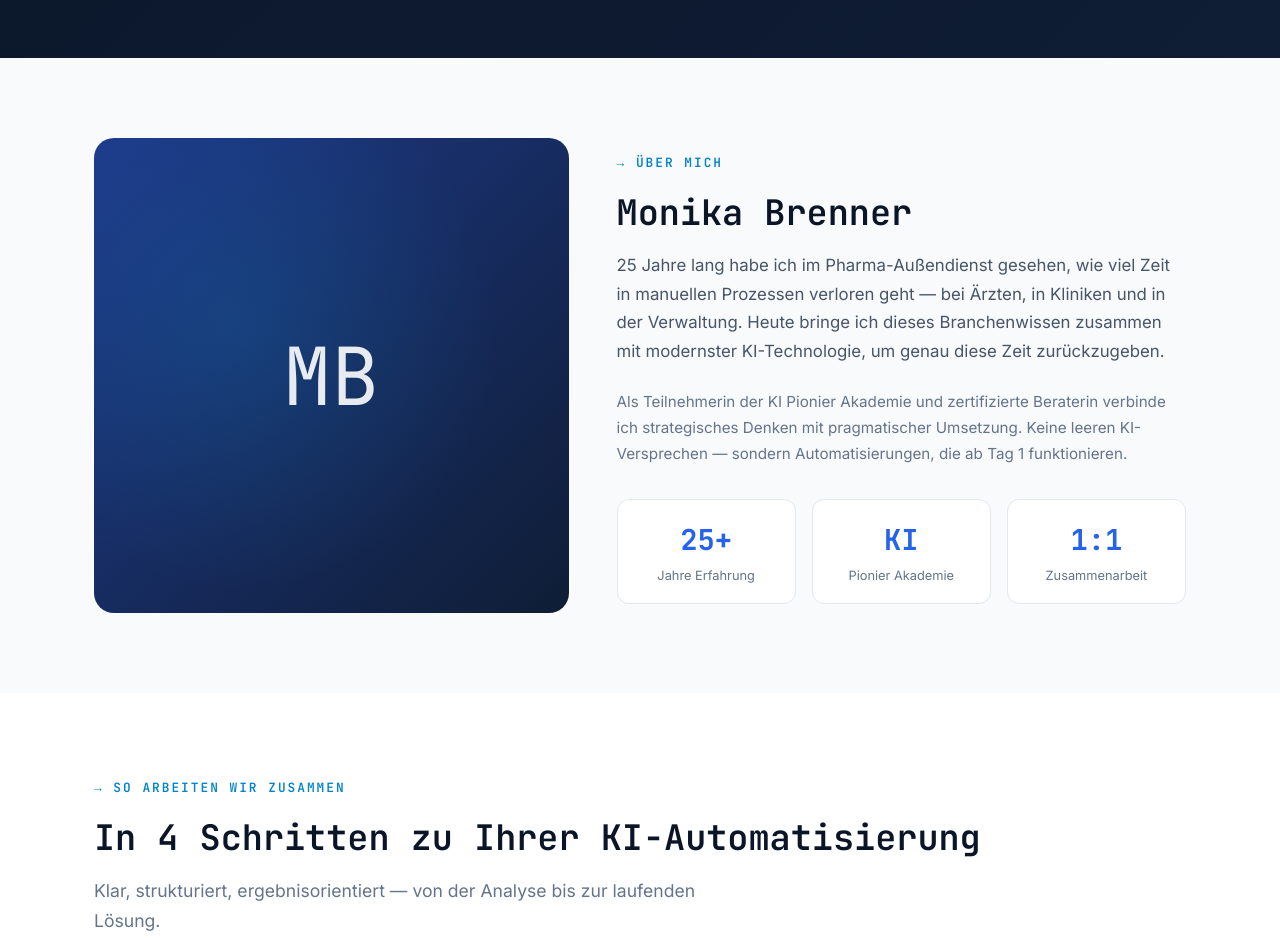
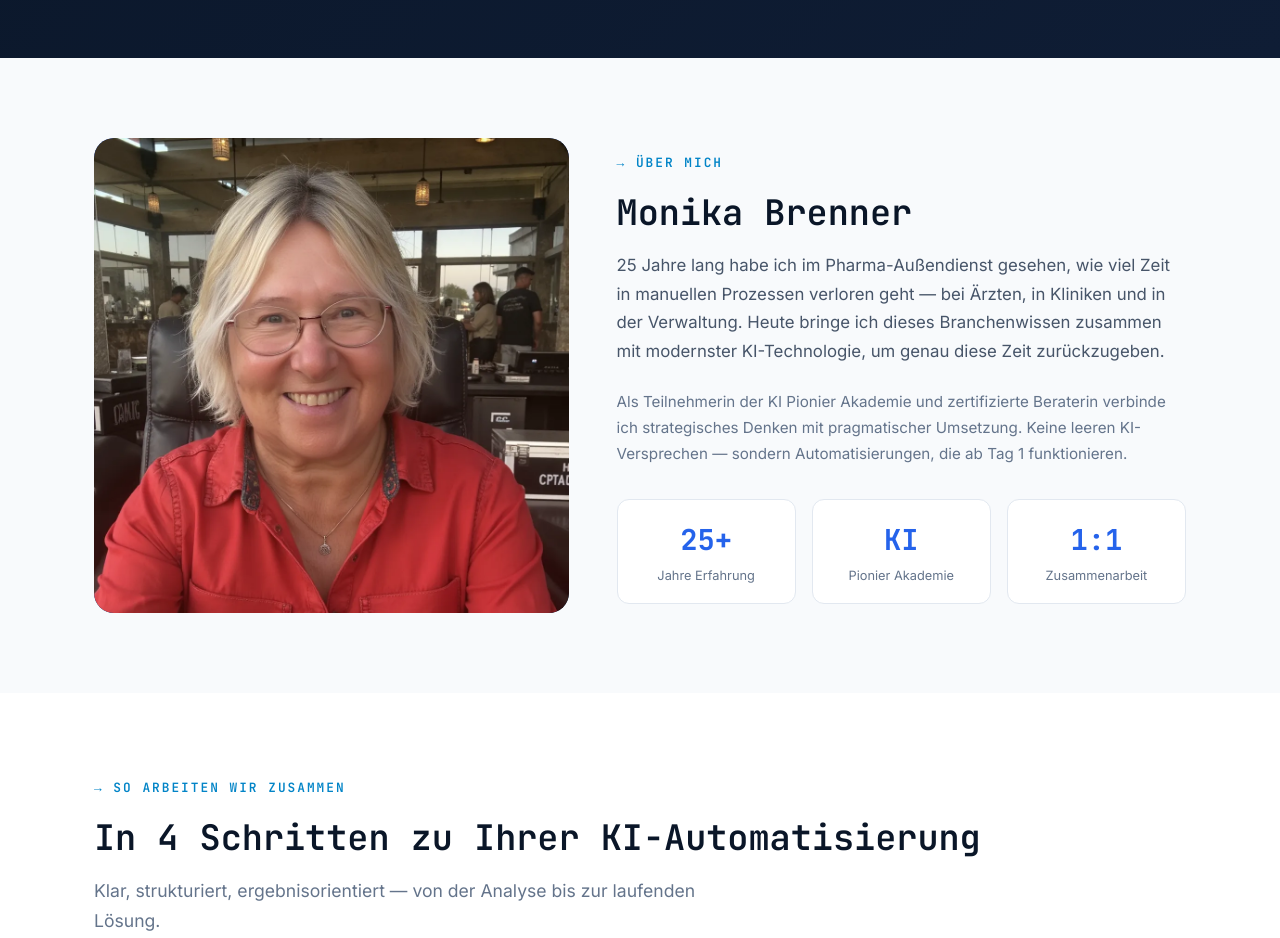
Before and after one commit to brenner-max/homepage, a plain HTML site: page index.html in a window 1280 px wide. Shown: the part 2900-3838 px from the top of the page. Drawn offline with Linux system fonts and the light colour scheme.

Commit message:
Foto KI_1 in Über mich Bereich eingebunden

```diff
--- a/index.html
+++ b/index.html
@@ -292,7 +292,7 @@ footer{background:var(--blue-950);color:var(--blue-200);padding:3rem 0 1.5rem}
 <section class="about" id="ueber-mich">
 <div class="container">
 <div class="about-grid">
-  <div class="about-image reveal"><span class="about-initials">MB</span></div>
+  <div class="about-image reveal"><img src="KI_1.webp" alt="Monika Brenner" style="width:100%;height:100%;object-fit:cover;border-radius:20px;display:block;position:relative;z-index:1"></div>
   <div class="reveal">
     <div class="section-label">→ Über mich</div>
     <h2 class="section-title">Monika Brenner</h2>
```
Also changed, not shown: KI_1.webp (added).
